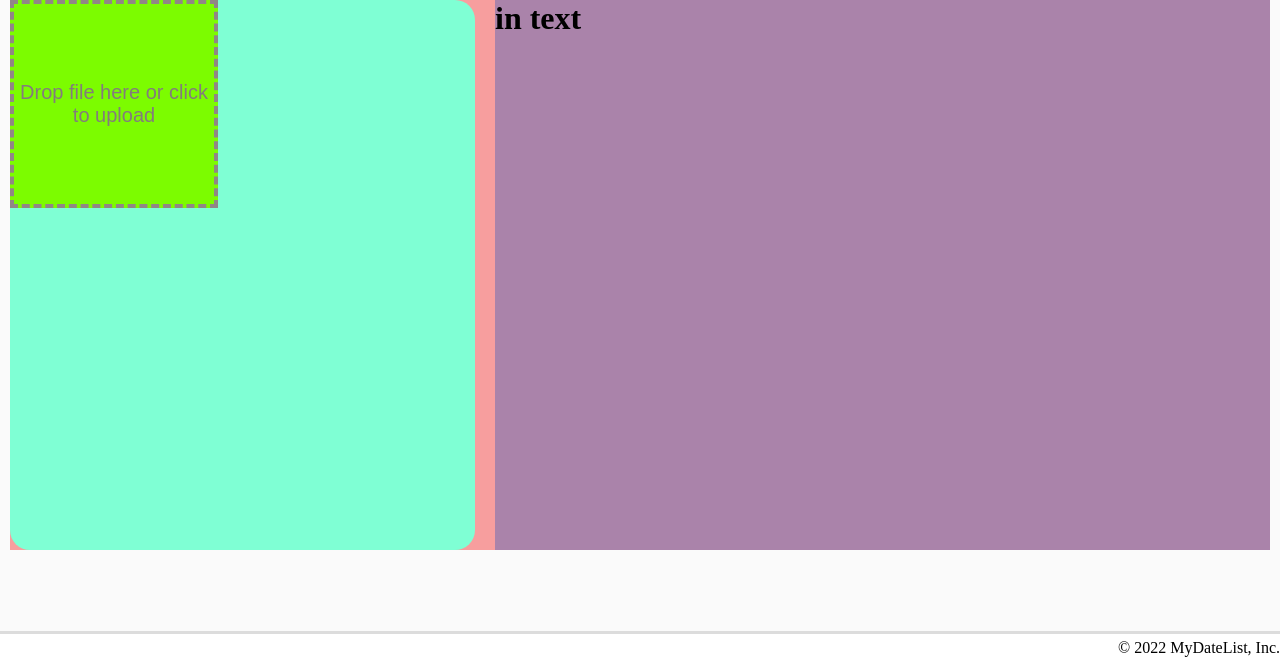
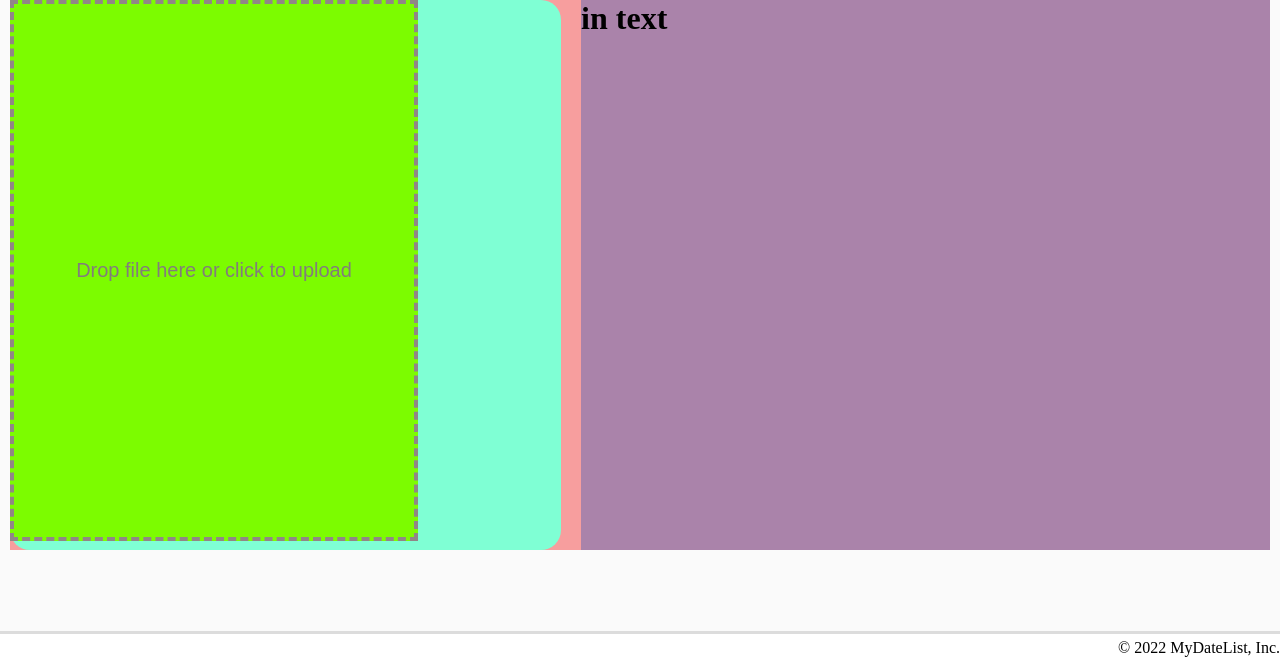
Before and after one commit to zas11053/4300-Web-Programming-Project, a PHP site: page /post.php in a window 1280 px wide. Shown: the part 131-800 px from the top of the page. Run offline with PHP 8.4, Linux system fonts and the light colour scheme.

Commit message:
made it where images are added in imgDropZOne div[which is child of carousel__item div

```diff
--- a/css/style.css
+++ b/css/style.css
@@ -153,7 +153,7 @@ footer p {
   padding-top: 5px;
 }
 /**===============================================*/
-/**=POSTPHP==============================================*/
+/**=[POSTPHP]==================================================================================================*/
 /**postBox contains imgBox and textBox*/
 
 .postBox {
@@ -165,10 +165,11 @@ footer p {
 }
 
 .imgBox {
-  width: 60%;
+  width: 80%;
   height: 550px;
   background-color: aquamarine;
   border-radius: 20px;
+  position: relative;
 }
 
 .textBox {
@@ -195,11 +196,11 @@ footer p {
   display: none;
   width: 100%;
 }
-/**DROP ZONE========================================================*/
+/**DROP/CLICK ZONE to add IMGS ========================================================*/
 
 .imgDropZone {
-  max-width: 200px;
-  height: 200px;
+  max-width: 400px;
+  aspect-ratio: 3/4;
   display: flex;
 
   /*allow it to be horizontally and vertically centered */
@@ -228,7 +229,8 @@ footer p {
   border-radius: 10px;
   overflow: hidden; /*that way border radius will alway be visible*/
   background-color: #cccccc;
-  background-size: cover; /*makes it so image will take up entire space if the thumbnail cover*/
+  background-size: cover; /*makes it so image will take up entire space if the thumbnail cover(should i change this to contain instead?)*/
+  background-position: center; /*center of bg img*/
   position: relative;
 }
 /**help show the bottom label on the image box*/
@@ -244,3 +246,37 @@ footer p {
   font-size: 14px;
   text-align: center;
 }
+/**END OF DROP/CLICK IMG=============================================================================================*/
+
+/**FOR CAROUSEL ============================================================*/
+.carousel__nav {
+  width: 100%;
+  padding: 20px 0;
+  /**take up entire bottom section */
+  bottom: 0;
+  left: 0;
+  background-color: red;
+  text-align: center;
+}
+
+.carousel__button {
+  width: 10px;
+  height: 10px;
+  display: inline-block; /**in-line gives ability to use height */
+  background-color: rgb(255, 255, 255, 0.2);
+  border-radius: 50%; /**makes a circle*/
+  margin: 0 5px; /**5px of margin left and right*/
+  cursor: pointer;
+}
+/*if lighter=selected*/
+.carousel__button--selected {
+  background-color: rgb(255, 255, 255, 0.5);
+}
+
+.carousel__item {
+  display: none;
+}
+
+.carousel__item--selected {
+  display: block;
+}
--- a/post.php
+++ b/post.php
@@ -5,18 +5,31 @@ include_once 'header.php';
 
    <div class="postBox">
       <div class="imgBox">
+         <div class="carousel__item carousel__item--selected">
+
             <div class="imgDropZone">
                <span class="drop_prompt"> Drop file here or click to upload</span>
                <!--<div class="drop-zone-thumb" data-label="myFile.txt"> </div>-created by js-->
                <input type ="file" name="imgFile" class="drop-zone-input" multiple>
             </div>
+
          </div>
+
+         <!---BELOW WILL BE PROVIDED BY JS
+         <div class="carousel__nav">
+            <span class="carousel__button"></span>
+
+         </div>
+         --->
+      </div>
+
       <div class="textBox">
          <h1> in text </h1>
       </div>
    </div>
 
      <script src="./js/imagePost.js"></script>
+     <script src="./js/carousel.js"></script>
 <?php
 include_once 'footer.php';
 ?>
```
Lines whose indentation alone changed are shown as unchanged.
